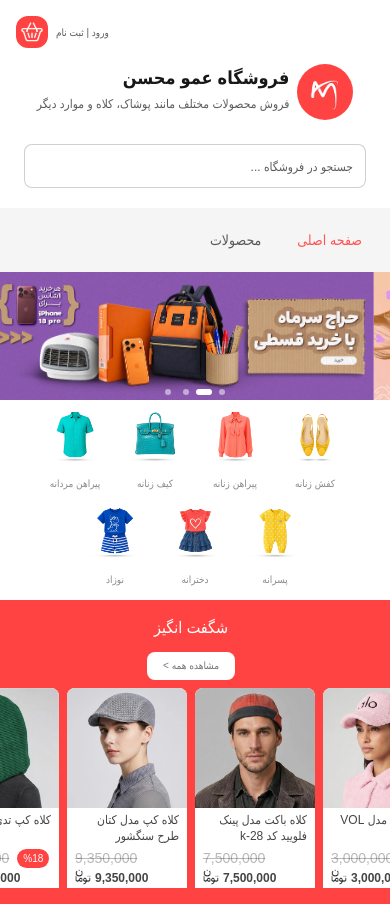
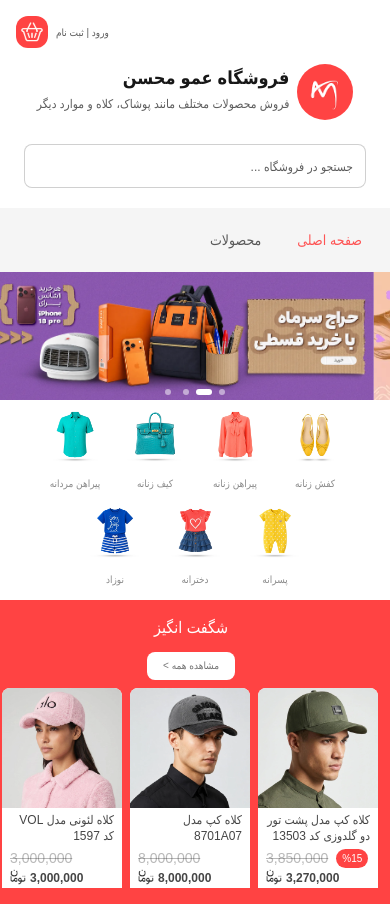
Before and after one commit to mahdihasanpour2022/ai-ecommerce, a Next.js app in the folder apps/storefront/: page / in a window 390 px wide. Built offline with nearby package versions, Linux system fonts and the light colour scheme; a web font is replaced by a local one.

Commit message:
feat: permission to run proj in dev phone

```diff
--- a/apps/storefront/features/home/components/sections/amazingProducts/amazingProducts.tsx
+++ b/apps/storefront/features/home/components/sections/amazingProducts/amazingProducts.tsx
@@ -139,14 +139,14 @@ const products: Product[] = [
 export const AmazingProducts = () => {
   return (
     <div className="h-80 w-full px-0 py-2 sm:px-12 sm:pt-4 lg:px-24 2xl:px-36">
-      <div className="bg-nice-red flex h-full w-full flex-col items-center justify-start gap-2 py-4 pr-2 sm:flex-row sm:rounded-xl sm:pl-0.5 overflow-hidden!">
+      <div className="bg-nice-red flex h-full w-full flex-col items-center justify-start gap-2 overflow-hidden! py-4 pr-2 sm:flex-row sm:rounded-xl sm:pl-0.5">
         <div className="flex h-fit w-full flex-col items-center justify-between gap-4 pt-1 pb-0 sm:h-full sm:w-48 sm:pt-10! sm:pr-2 sm:pb-4">
           <UiP variant="style_2" className="mx-auto">
             شگفت انگیز
           </UiP>
           <UiButton className="" variant="style_3" size="small">{`مشاهده همه >`}</UiButton>
         </div>
-        <div className="bg-nice-red h-auto flex-1 overflow-hidden!">
+        <div className="bg-nice-red h-auto w-full min-w-0 flex-1 overflow-hidden!">
           <UiCarousel
             className="h-full w-full"
             options={{ loop: true, direction: 'rtl', slidesToScroll: 1 }}
@@ -154,8 +154,7 @@ export const AmazingProducts = () => {
             controls="none"
             labels={{ carousel: 'محصولات' }}
             containerClassName="h-full"
-            // slideClassName="basis-1/2 sm:basis-1/3 lg:basis-1/4 xl:basis-1/5 2xl:basis-1/6 3xl:basis-1/7 h-64 px-1"
-            slideClassName="w-32 sm:w-44 h-64 px-1"
+            slideClassName="h-64 basis-32 px-1 sm:basis-44"
           >
             {products.map((product) => (
               <ProductCard key={product.id} product={product} />
--- a/apps/storefront/next.config.ts
+++ b/apps/storefront/next.config.ts
@@ -1,5 +1,7 @@
 import type { NextConfig } from 'next';
 
-const nextConfig: NextConfig = {};
+const nextConfig: NextConfig = {
+  // allowedDevOrigins: ['192.168.193.137'],
+};
 
 export default nextConfig;
```
